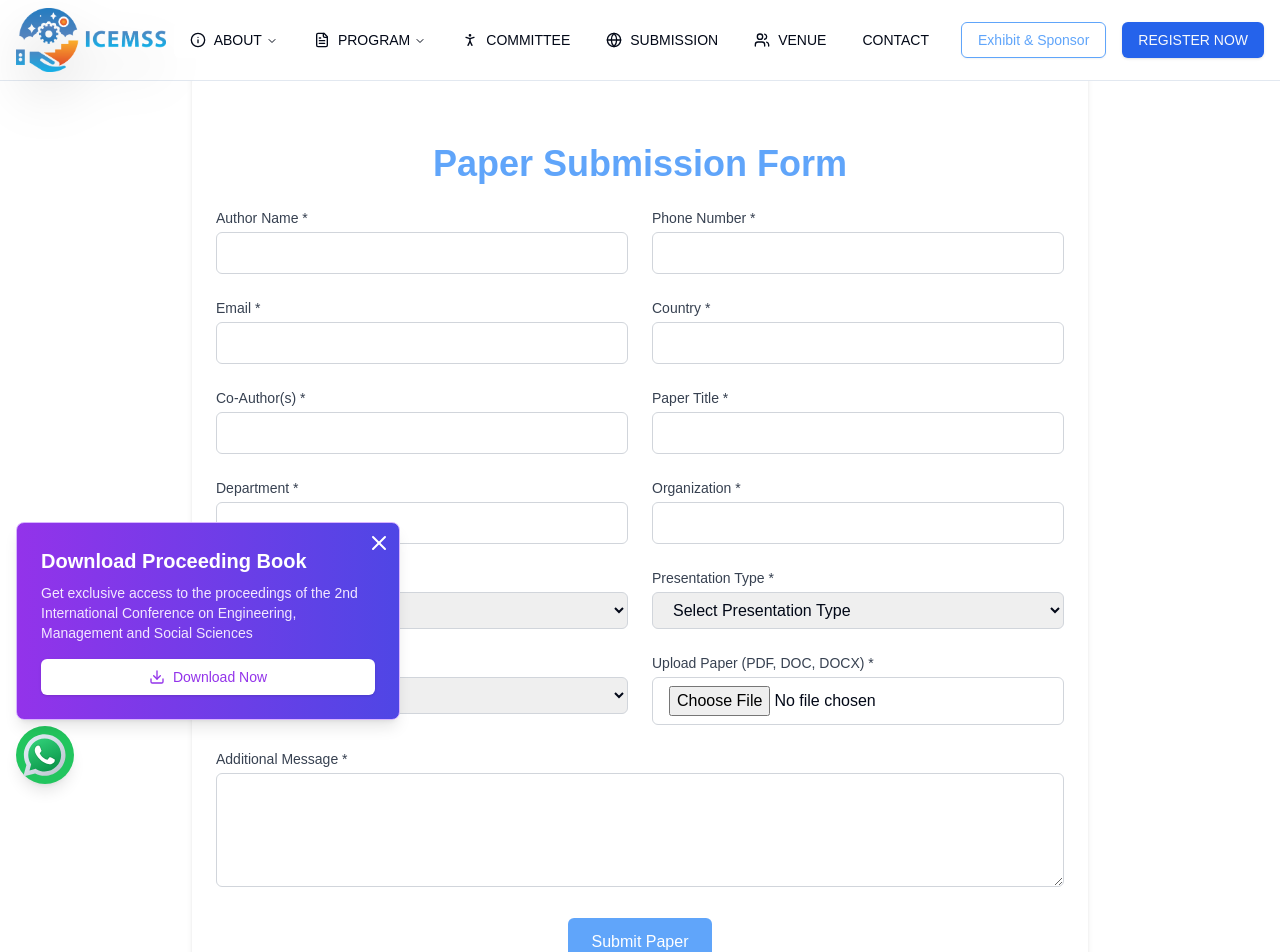
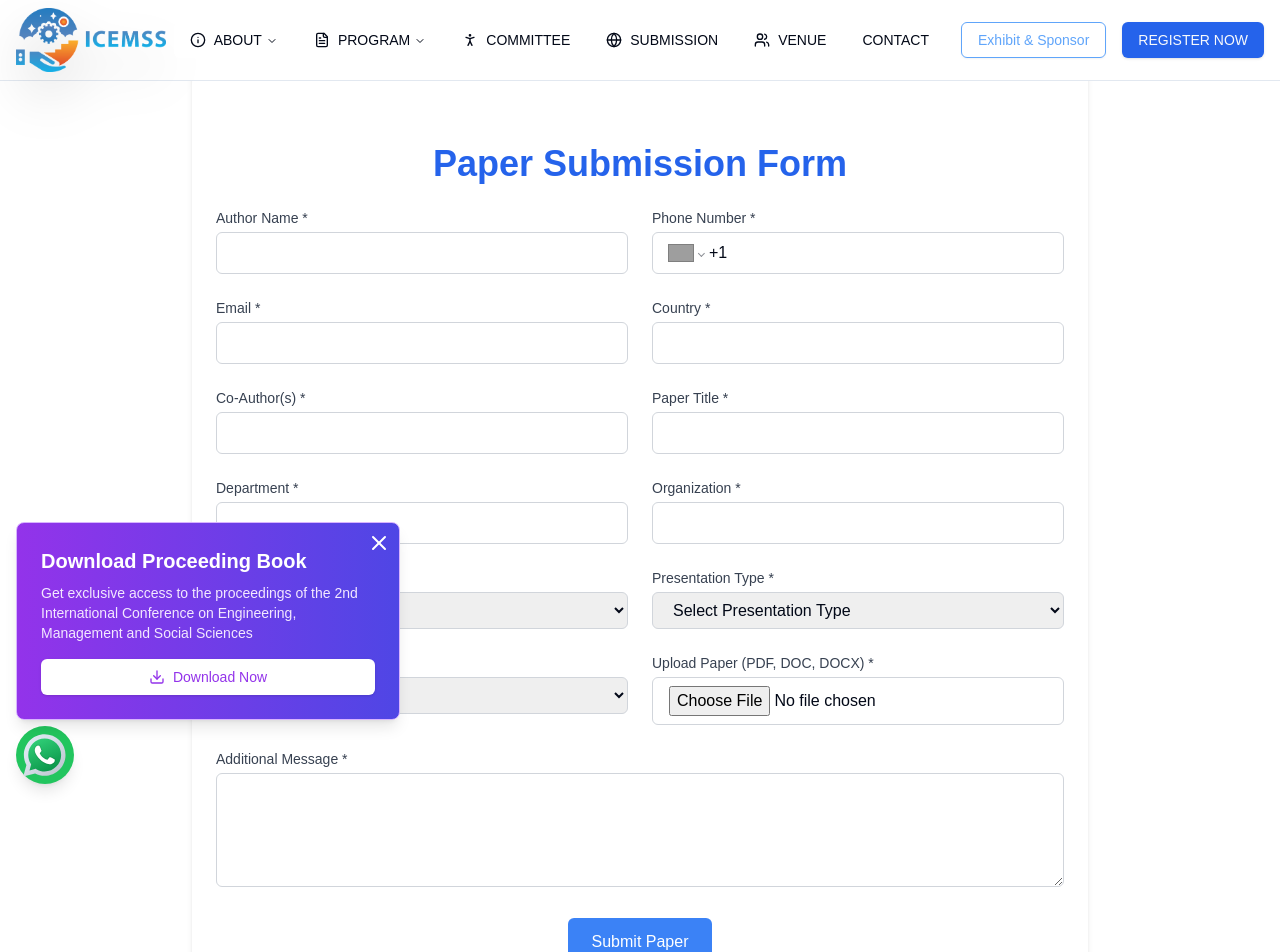
Before and after one commit to ZepResearch/icemss, a Next.js app: page /submission in a window 1280 px wide. Shown: the top 952 px of the page. Built offline with nearby package versions, Linux system fonts and the light colour scheme; grey boxes are pictures that could not be loaded.

Commit message:
coutry code added and image change and sdgs card remove

```diff
--- a/app/(pages)/submission/components/Form.jsx
+++ b/app/(pages)/submission/components/Form.jsx
@@ -1,14 +1,17 @@
 "use client"
-
 
 import { useState } from "react"
 import { useRouter } from "next/navigation"
+import { Toaster, toast } from "react-hot-toast"
+import 'react-phone-number-input/style.css'
+import PhoneInput from 'react-phone-number-input'
 
 export default function PaperSubmissionForm() {
   const router = useRouter()
   const [isSubmitting, setIsSubmitting] = useState(false)
   const [error, setError] = useState(null)
   const [selectedFile, setSelectedFile] = useState(null)
+  const [phoneNumber, setPhoneNumber] = useState()
 
   const handleSubmit = async (e) => {
     e.preventDefault()
@@ -17,6 +20,11 @@
 
     try {
       const formData = new FormData(e.currentTarget)
+
+      // Add phone number to form data
+      if (phoneNumber) {
+        formData.set("phone_number", phoneNumber)
+      }
 
       // Add file if selected
       if (selectedFile) {
@@ -34,10 +42,14 @@
         throw new Error(data.message || "Failed to submit paper")
       }
 
+      // Show success toast
+      toast.success("Paper submitted successfully!")
+
       // Redirect to success page
       router.push("/submission/success")
     } catch (err) {
       setError(err.message || "An error occurred while submitting your paper")
+      toast.error(err.message || "An error occurred while submitting your paper")
       setIsSubmitting(false)
     }
   }
@@ -50,7 +62,8 @@
 
   return (
     <div className="max-w-4xl mx-auto p-6 bg-white rounded-lg shadow-md py-24">
-      <h1 className="text-4xl font-bold text-center mb-6 text-blue-400">Paper Submission Form</h1>
+      <Toaster position="top-right" />
+      <h1 className="text-4xl font-bold text-center mb-6 text-blue-600">Paper Submission Form</h1>
 
       {error && <div className="mb-6 p-4 bg-red-100 border border-red-400 text-red-700 rounded">{error}</div>}
 
@@ -75,10 +88,11 @@
             <label htmlFor="phone_number" className="block text-sm font-medium text-gray-700 mb-1">
               Phone Number *
             </label>
-            <input
-              type="tel"
-              id="phone_number"
-              name="phone_number"
+            <PhoneInput
+              international
+              defaultCountry="US"
+              value={phoneNumber}
+              onChange={setPhoneNumber}
               required
               className="w-full px-4 py-2 border border-gray-300 rounded-md focus:outline-none focus:ring-2 focus:ring-blue-300"
             />
@@ -263,7 +277,7 @@
           <button
             type="submit"
             disabled={isSubmitting}
-            className="px-6 py-3 bg-blue-400 text-white font-medium rounded-md hover:bg-blue-300 focus:outline-none focus:ring-2 focus:ring-blue-300 focus:ring-offset-2 disabled:opacity-50 disabled:cursor-not-allowed"
+            className="px-6 py-3 bg-blue-500 text-white font-medium rounded-md hover:bg-blue-400 focus:outline-none focus:ring-2 focus:ring-blue-300 focus:ring-offset-2 disabled:opacity-50 disabled:cursor-not-allowed"
           >
             {isSubmitting ? "Submitting..." : "Submit Paper"}
           </button>
--- a/components/Cta-section.jsx
+++ b/components/Cta-section.jsx
@@ -128,12 +128,12 @@
                   </div>
                   <div className="relative aspect-square md:aspect-auto">
                     <Image
-                      src="https://plus.unsplash.com/premium_photo-1720798652442-bfa6296d30ec?q=80&w=2121&auto=format&fit=crop&ixlib=rb-4.0.3&ixid=M3wxMjA3fDB8MHxwaG90by1wYWdlfHx8fGVufDB8fHx8fA%3D%3D"
+                      src="https://images.unsplash.com/photo-1642922835816-e2ac68db5c42?q=80&w=1974&auto=format&fit=crop&ixlib=rb-4.0.3&ixid=M3wxMjA3fDB8MHxwaG90by1wYWdlfHx8fGVufDB8fHx8fA%3D%3D"
                       alt="Conference Hall"
                       fill
                       className="object-cover"
                     />
-                    <div className="absolute inset-0 bg-gradient-to-t from-primary/50 to-primary/20" />
+                    <div className="absolute inset-0 bg-gradient-to-t from-gray-700/50 to-primary/20" />
                     <div className="absolute bottom-4 left-4 right-4 p-4 bg-background/90 backdrop-blur-sm rounded-lg">
                       <p className="font-semibold text-lg">Join 1000+ Academic Professionals</p>
                       <p className="text-sm text-muted-foreground">Network with peers from 40+ countries</p>
--- a/components/SDGS.jsx
+++ b/components/SDGS.jsx
@@ -77,7 +77,7 @@
            NATIONS SUSTAINABLE DEVELOPMENT GOALS (SDGS)
         </h2>
 
-        <div
+        {/* <div
           ref={scrollRef}
           className="flex overflow-x-auto gap-6 pb-6 cursor-grab active:cursor-grabbing"
           onMouseDown={handleMouseDown}
@@ -98,7 +98,7 @@
               </div>
             </div>
           ))}
-        </div>
+        </div> */}
       </div>
 
       <style jsx>{`
```
